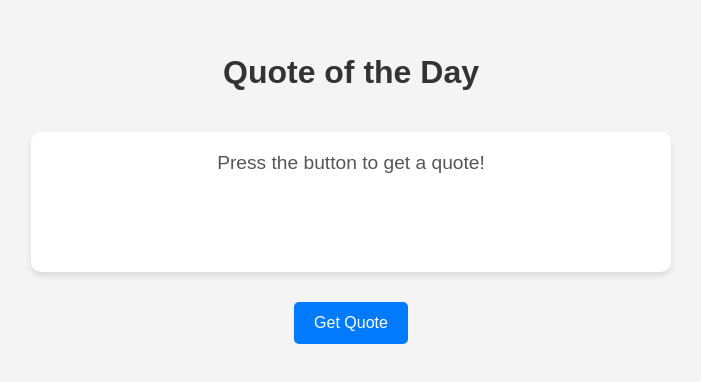
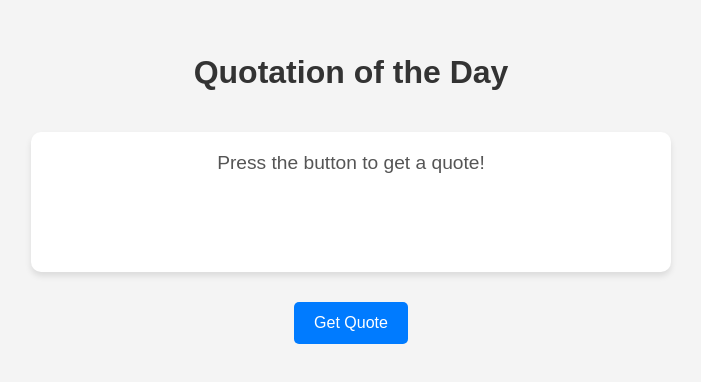
Before and after one commit to Electrify-ai/inspire-me-v1, a website: page index.html in a window 1280 px wide. Shown: the part 262-644 px from the top of the page, without its empty margins (289-990 px from the left). Drawn offline with Linux system fonts and the light colour scheme.

Commit message:
modified h1 text

```diff
--- a/index.html
+++ b/index.html
@@ -66,7 +66,7 @@
     </style>
 </head>
 <body>
-    <h1>Quote of the Day</h1>
+    <h1>Quotation of the Day</h1>
 
     <div id="quote-container" aria-live="polite">
         Press the button to get a quote!
```
Also changed, not shown: 1 other file.
